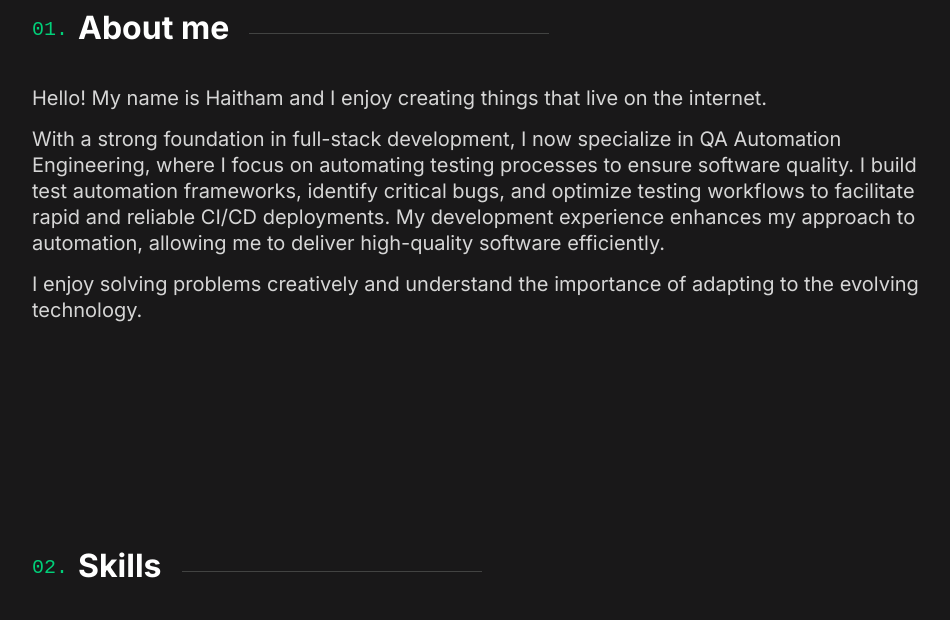
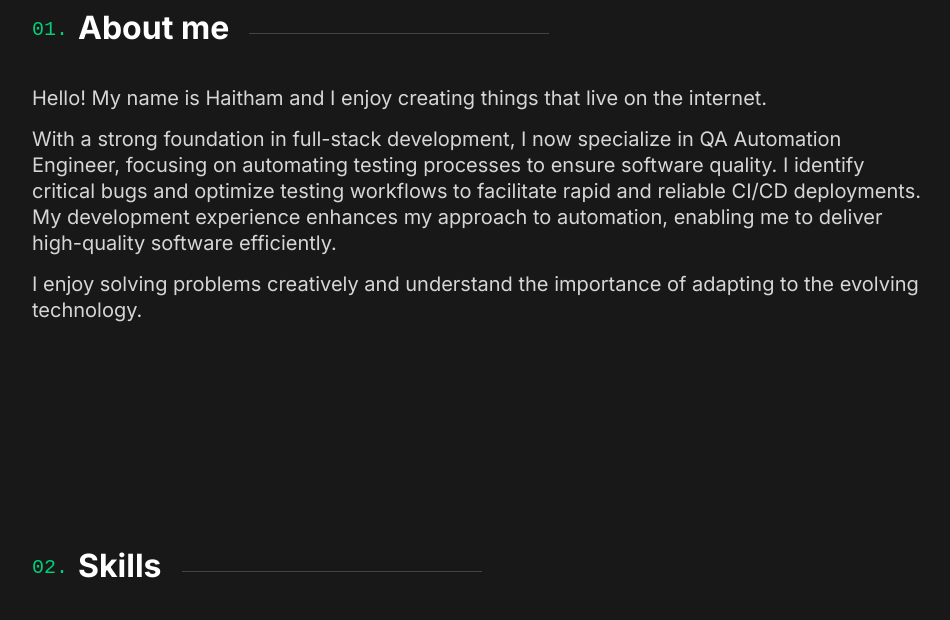
Before and after one commit to HaithamSanari/portfolio, a plain HTML site: page index.html in a window 1280 px wide. Shown: the part 900-1520 px from the top of the page, without its empty margins (158-1108 px from the left). Drawn offline with nearby package versions, Linux system fonts and the light colour scheme.

Commit message:
update about me section

```diff
--- a/index.html
+++ b/index.html
@@ -196,7 +196,7 @@
             the internet.
           </p>
           <p>
-            With a strong foundation in full-stack development, I now specialize in QA Automation Engineering, where I focus on automating testing processes to ensure software quality. I build test automation frameworks, identify critical bugs, and optimize testing workflows to facilitate rapid and reliable CI/CD deployments. My development experience enhances my approach to automation, allowing me to deliver high-quality software efficiently.
+            With a strong foundation in full-stack development, I now specialize in QA Automation Engineer, focusing on automating testing processes to ensure software quality. I identify critical bugs and optimize testing workflows to facilitate rapid and reliable CI/CD deployments. My development experience enhances my approach to automation, enabling me to deliver high-quality software efficiently.
           </p>
           <p>
             I enjoy solving problems creatively and understand the importance of adapting to the evolving technology.
```
